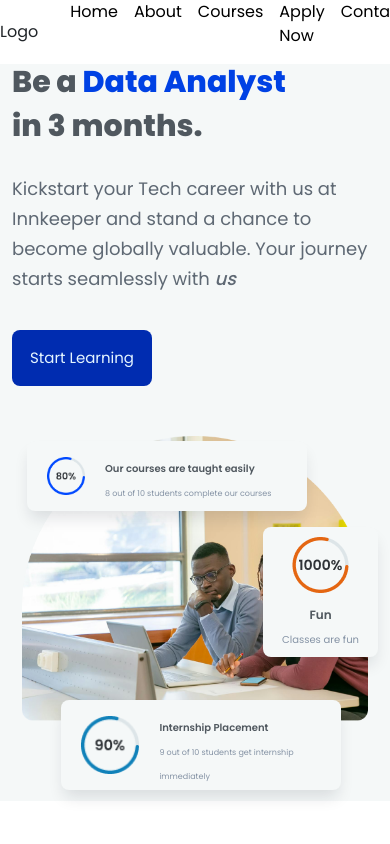
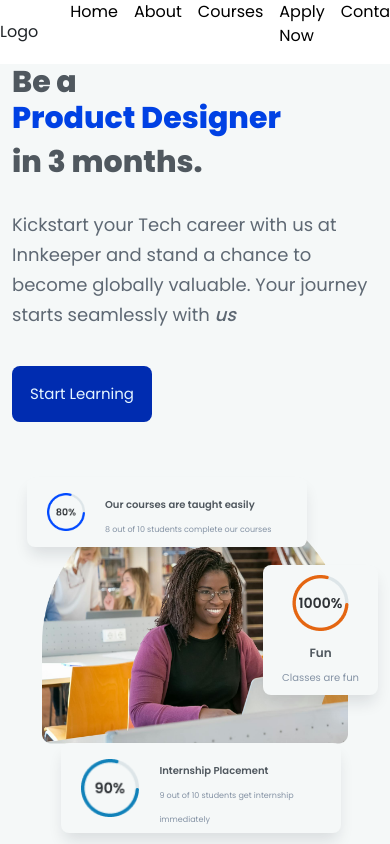
Before and after one commit to SamuelOkoduwa/InkeeperApp, a React (Vite) app: page / in a window 390 px wide. Built offline with nearby package versions, Linux system fonts and the light colour scheme.

Commit message:
Adjusted Animation interval

```diff
--- a/src/components/LandingPageHero/LandingPageHero.css
+++ b/src/components/LandingPageHero/LandingPageHero.css
@@ -24,7 +24,7 @@
 .hero-head span {
     color: #0041E4;
     display: inline-block;
-    animation: slideInFromBottom .3s ease-in-out;
+    animation: slideInFromBottom .5s ease-in-out;
 }
 
 @keyframes slideInFromBottom {
@@ -68,7 +68,7 @@
 .img-section img{
     display: block;
     margin: auto;
-    animation: fadeIn .3s ease-in-out;
+    animation: fadeIn .5s ease-in-out;
 }
 
 
@@ -165,6 +165,9 @@
     .hero-head {
         font-size: 30px;
     }
+    .hero-head span {
+        display: block;
+    }
 
     .hero-text {
         font-size: 18px;
@@ -221,7 +224,7 @@
     }
 
     .img-section img {
-        padding: 10px;
+        padding: 30px;
     }
 
 }
@@ -237,6 +240,9 @@
     .hero-head {
         font-size: 35px;
         line-height: 50px;
+    }
+    .hero-head span {
+        display: block;
     }
 
     .hero-text {
@@ -423,7 +429,7 @@
 @media (min-width: 901px) and (max-width: 1024px) {
     .text-section {
         padding-top: 50px;
-        padding-left: 40px;
+        padding-left: 1 0px;
     }
 
     .hero-head {
@@ -456,7 +462,7 @@
         height: 60px;
         padding: 0%;
         top: 90%;
-        left: 5%;
+        left: 12%;
     }
 
     .thousand {
@@ -518,7 +524,7 @@
         width: 451px;
         height: 88px;
         top: 90%;
-        left: 15%;
+        right: 10%;
     }
 
     .thousand {
--- a/src/components/LandingPageHero/LandingPageHero.jsx
+++ b/src/components/LandingPageHero/LandingPageHero.jsx
@@ -24,7 +24,7 @@ function LandingPageHero() {
   useEffect(() => {
     const interval = setInterval(() => {
       setIndex((prevIndex) => (prevIndex + 1) % names.length);
-    }, 2000);
+    }, 4000);
 
     return () => clearInterval(interval); // Cleanup interval on component unmount
   }, [names.length]);
@@ -41,7 +41,7 @@ function LandingPageHero() {
   useEffect(() => {
     const interval = setInterval(() => {
       setCurrentImageIndex((prevIndex) => (prevIndex + 1) % images.length);
-    }, 2000);
+    }, 4000);
 
     return () => clearInterval(interval); // Cleanup interval on component unmount
   }, [images.length]);
```
